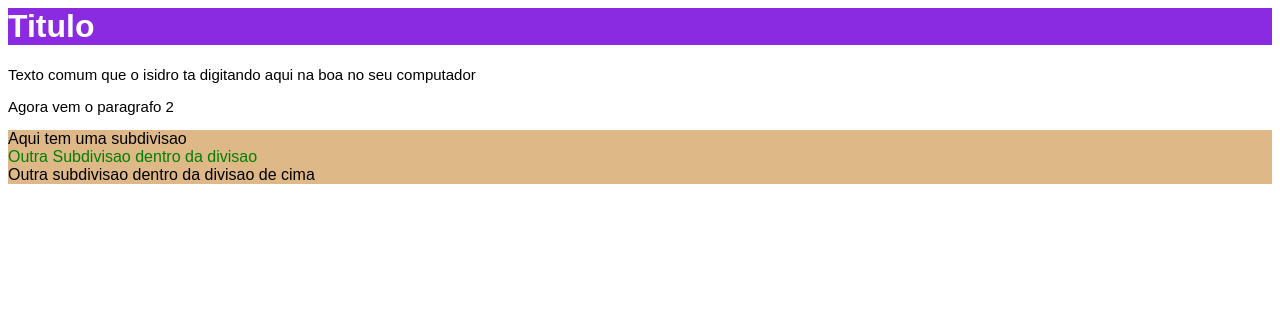
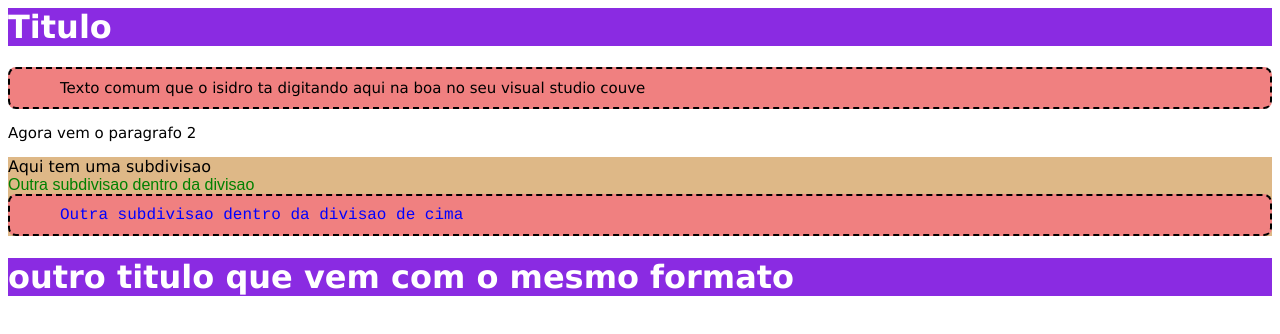
Before and after one commit to olara3/vm-peer-use-Front, a plain HTML site: page exemplo.html in a window 1280 px wide. Drawn offline with Linux system fonts and the light colour scheme.

Commit message:
Add files via upload
comite de hj 26/05

```diff
--- a/estilo.css
+++ b/estilo.css
@@ -1,15 +1,3 @@
-
-
-body{
-    background-color: orange;
+h3{
+     color:red;
 }
-label{
-    color:  white;}
-
-#botao{
-    background-color: darkgoldenrod;
-}
-h3{
-    color : orangered;
-    background-color: whitesmoke;
-}
--- a/exemplo.css
+++ b/exemplo.css
@@ -1,6 +1,7 @@
-body{
-    font-family: Arial;
+body {
+    font-family: Verdana;
 }
+
 h1{
     background-color: blueviolet;
     color: white;
@@ -13,9 +14,21 @@ p{
 #divgeral{
     background-color: burlywood;
 }
+
 #divinterna{
+    font-family: Arial;
     color: green;
 }
 #divinternainterna{
+    font-family: Courier;
+    color: blue;
+}
 
+.classe1{
+    background-color: lightcoral;
+    border: 2px dashed black;
+    border-radius: 8px;
+    padding-top: 10px;
+    padding-bottom: 10px;
+    padding-left: 50px;
 }
--- a/exemplo.html
+++ b/exemplo.html
@@ -1,24 +1,26 @@
 <html>
     <head>
         <link rel="stylesheet" href="exemplo.css">
+
     </head>
     <body>
         <h1>Titulo</h1>
 
-        <p>Texto comum que o isidro ta digitando aqui na boa no seu computador</p>
+        <p class="classe1">Texto comum que o isidro ta digitando aqui na boa no seu visual studio couve </p>
         <p>Agora vem o paragrafo 2</p>
 
         <div id="divgeral">
             Aqui tem uma subdivisao
             <div id="divinterna">
-                    Outra Subdivisao dentro da divisao
+                Outra subdivisao dentro da divisao
 
             </div>
-                <div id="diviinternainterna">
+            <div id="divinternainterna" class="classe1">
                 Outra subdivisao dentro da divisao de cima
             </div>
+
         </div>
 
+        <h1>outro titulo que vem com o mesmo formato</h1>
     </body>
-
 </html>
--- a/exemploBS.css
+++ b/exemploBS.css
@@ -1,5 +1,8 @@
 h1{
     background-color: royalblue;
     color: white;
-    text-shadow: rebeccapurple;
+    text-shadow: 2px 2px 5px black;
+    padding-top: 10px;
+    padding-left: 10px;
+    padding-bottom: 10px;
 }
```
Also changed, not shown: exemploBS.html (+12 -14 lines), funcoes.js (+21 -18 lines), index.html (+13 -16 lines), logo.png. Lines whose indentation alone changed are shown as unchanged.
